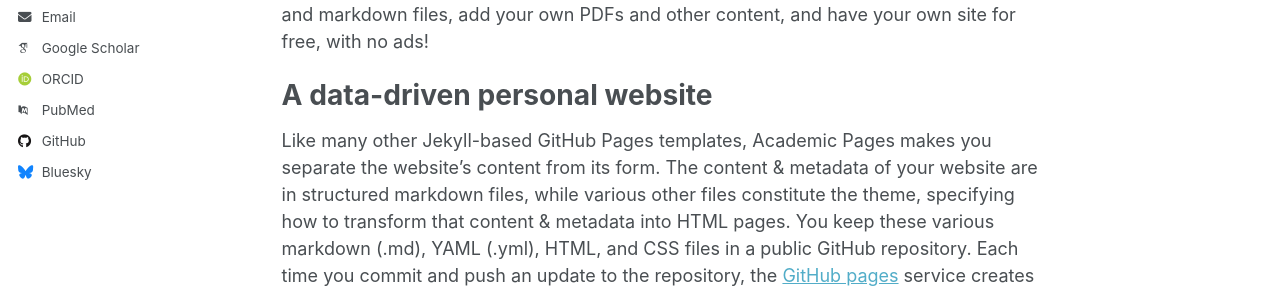
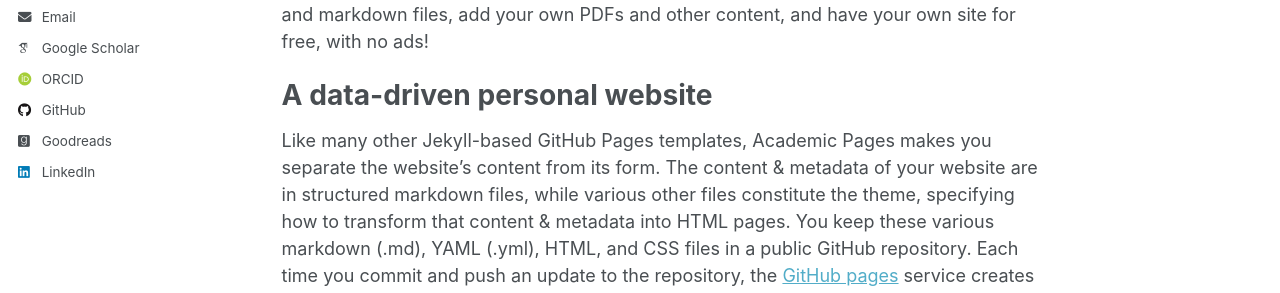
Before and after one commit to austinmenger/austinmenger.github.io, a Jekyll site: the page built from _pages/about.md, in a window 1280 px wide. Shown: the part 357-650 px from the top of the page. Built offline with Jekyll 4.4.1, drawn with Linux system fonts in a browser that asks for light colours; some web fonts are replaced; part of the change alters nothing that is shown.

Commit message:
Update _config.yml

```diff
--- a/_config.yml
+++ b/_config.yml
@@ -34,11 +34,11 @@ author:
   # Academic websites
   academia         : # URL
   arxiv            : # URL - Update with the correct link to your profile
-  googlescholar    : "https://scholar.google.com/citations?user=PS_CX0AAAAAJ"
+  googlescholar    : "https://scholar.google.com/citations?user=YVJ0olgAAAAJ&hl=en&oi=ao"
   impactstory      : # URL
-  orcid            : "http://orcid.org/yourorcidurl"
+  orcid            : "https://orcid.org/0000-0001-8811-5758"
   semantic         : # URL
-  pubmed           : "https://www.ncbi.nlm.nih.gov/pubmed/?term=john+snow"
+  pubmed           : # "https://www.ncbi.nlm.nih.gov/pubmed/?term=john+snow"
   researchgate     : # URL
   scopus           : # URL
 
@@ -46,21 +46,21 @@ author:
   bitbucket        : # Username - Update with your username on the site
   codepen          : # Username
   dribbble         : # Username
-  github           : "academicpages"
+  github           : "austinmenger"
   kaggle           : # Username
   stackoverflow    : # User number or user number and name (i.e., use "1" or "1/jeff-atwood")
 
   # Social media
-  bluesky          : "bsky.app" # Replace this with you Bluesky username
+  bluesky          : # "bsky.app" # Replace this with you Bluesky username
   facebook         : # Username
   flickr           : # Username
   foursquare       : # Username
-  goodreads        : # Username
+  goodreads        : austin-menger
   google_plus      : # Username
   keybase          : # Username
   instagram        : # Username
   lastfm           : # Username
-  linkedin         : # Username
+  linkedin         : austin-menger-phd
   mastodon         : # URL
   medium           : # URL
   pinterest        : # Username
```
